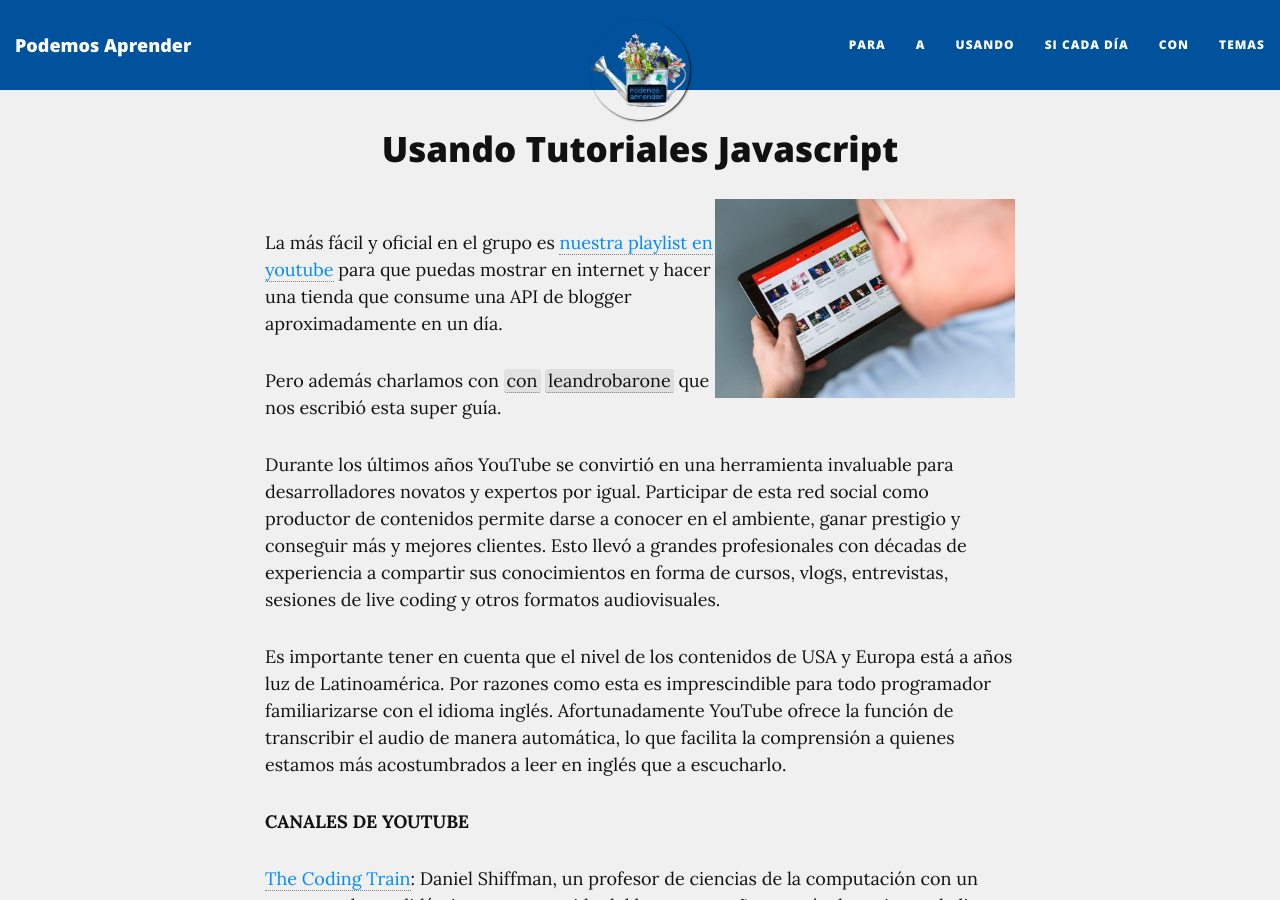
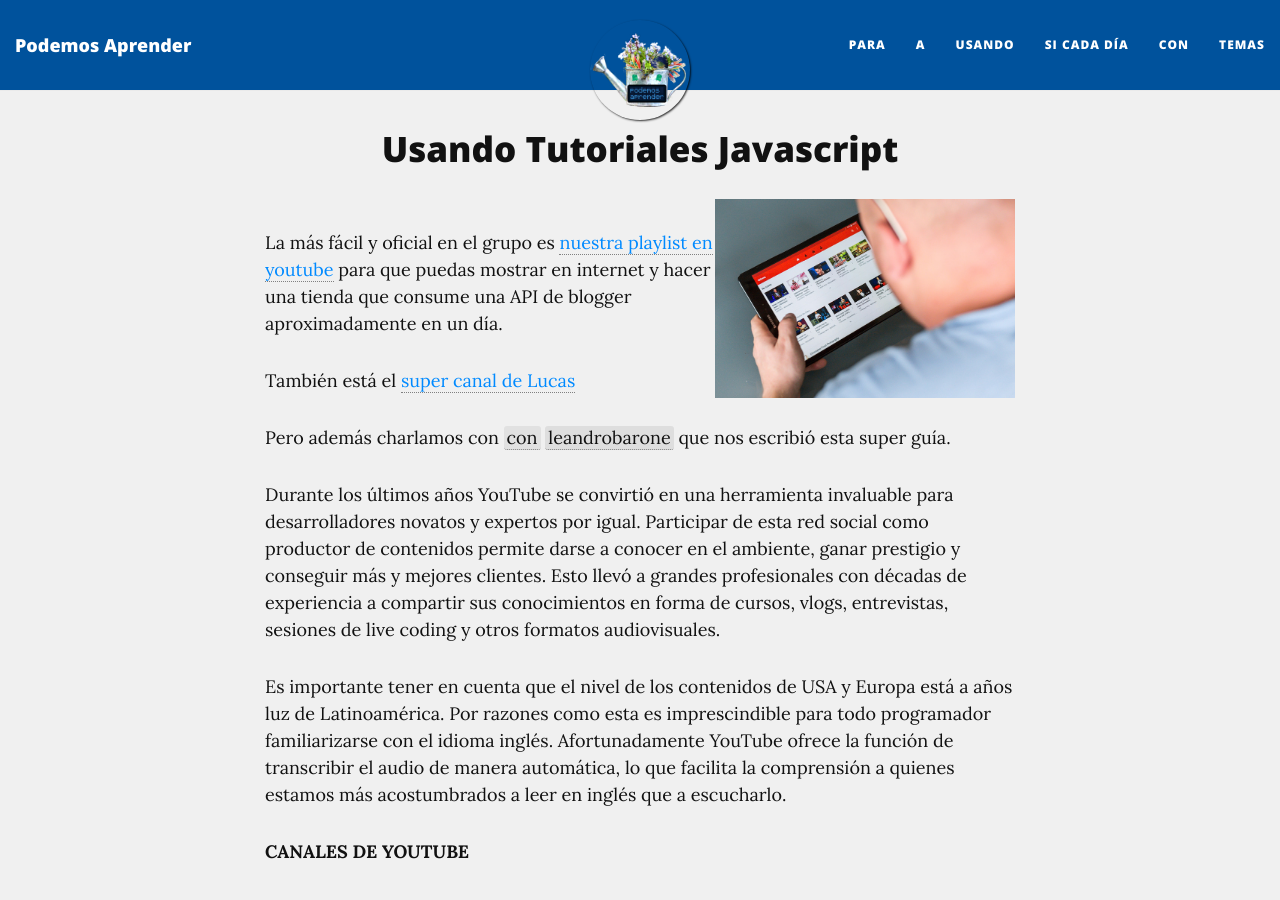
Before and after one commit to podemosaprender/podemosaprender.github.io, a Jekyll site: the page built from _contenidos/50programar/javascript/usando-tutoriales-javascript.md, in a window 1280 px wide and 900 px high. Built offline with Jekyll 4.4.1, drawn with Linux system fonts in a browser that asks for light colours; nearby versions of some CDN libraries.

Commit message:
MEJORA: canal de lucas

```diff
--- a/_contenidos/50programar/javascript/usando-tutoriales-javascript.md
+++ b/_contenidos/50programar/javascript/usando-tutoriales-javascript.md
@@ -4,6 +4,8 @@ img: /img/usando-youtube.jpg
 ---
 
 La más fácil y oficial en el grupo es [nuestra playlist en youtube](https://www.youtube.com/playlist?list=PLuw2k9vttfEz26F_0PTCDOcBeGdzR4vL1&fbclid=IwAR0LdNzZrVVc4cnJ0dbEaMVIaPX1dhCyqZcybB49S7u9j3DcRmI-LZiuQi8) para que puedas mostrar en internet y hacer una tienda que consume una API de blogger aproximadamente en un día.
+
+También está el [super canal de Lucas](https://www.youtube.com/channel/UCtoo4_P6ilCj7jwa4FmA5lQ)
 
 Pero además charlamos con {/con/leandrobarone} que nos escribió esta super guía.
 
```
